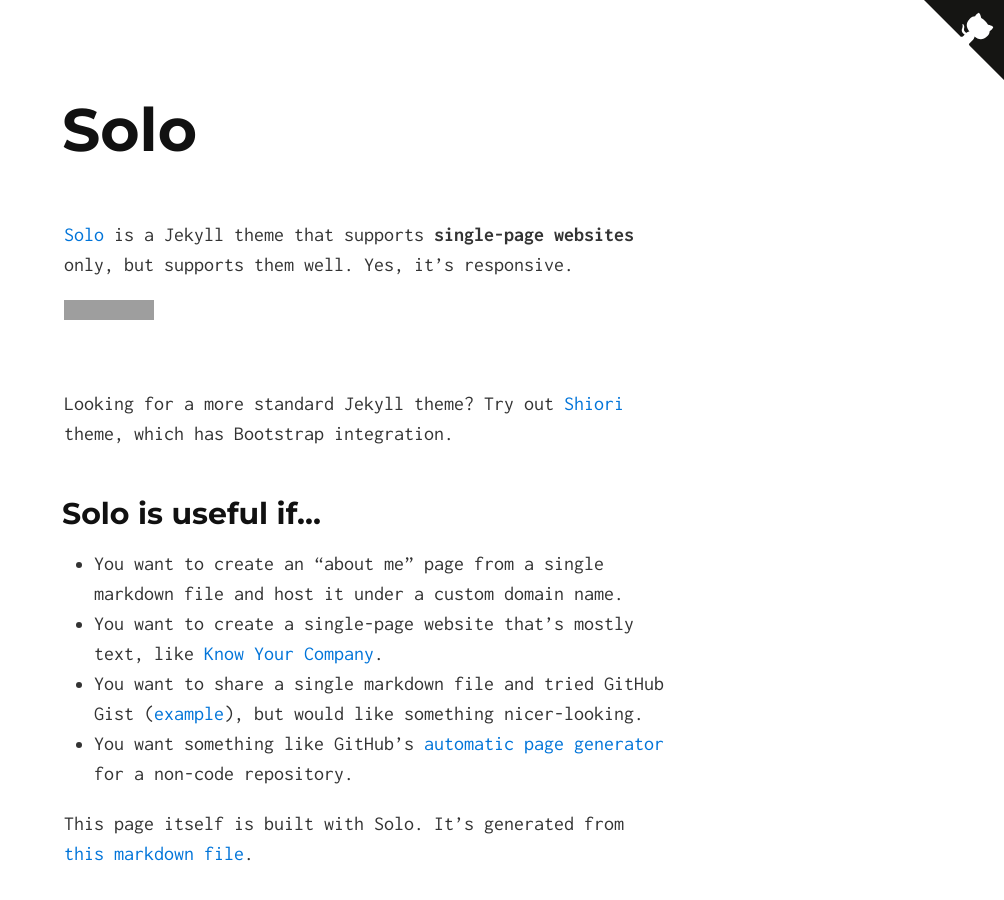
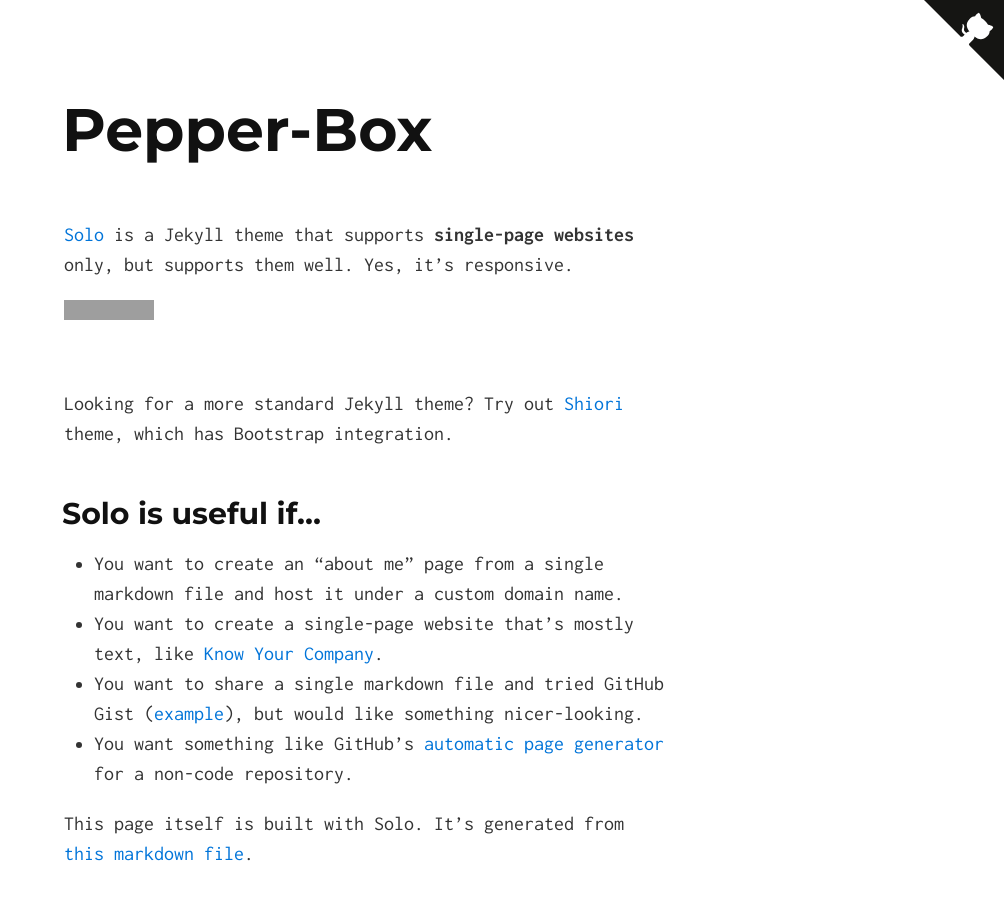
Before and after one commit to GSLabDev/pepper-box.github.io, a Jekyll site: the page built from index.md, in a window 1280 px wide and 900 px high. Shown: the whole window, without its empty margins (276-1280 px from the left). Built offline with Jekyll 4.4.1, drawn with Linux system fonts in a browser that asks for light colours; grey boxes are pictures that could not be loaded.

Commit message:
Update _config.yml
Added pepper box related info

```diff
--- a/_config.yml
+++ b/_config.yml
@@ -1,7 +1,7 @@
 # Site settings
-title: Solo, a Jekyll Theme
-tag_text: Solo
-description: Solo is a Jekyll theme that supports single-page websites only, but supports them well. Yes, it’s responsive.
+title: Pepper-Box, a Kafka Load Generator
+tag_text: Pepper-Box
+description: Pepper-Box is kafka load generator plugin for jmeter. It allows to send kafka messages of type plain text(JSON, XML, CSV or any other custom format) as well as java serialized objects.
 
 # Build settings
 markdown: kramdown
```
